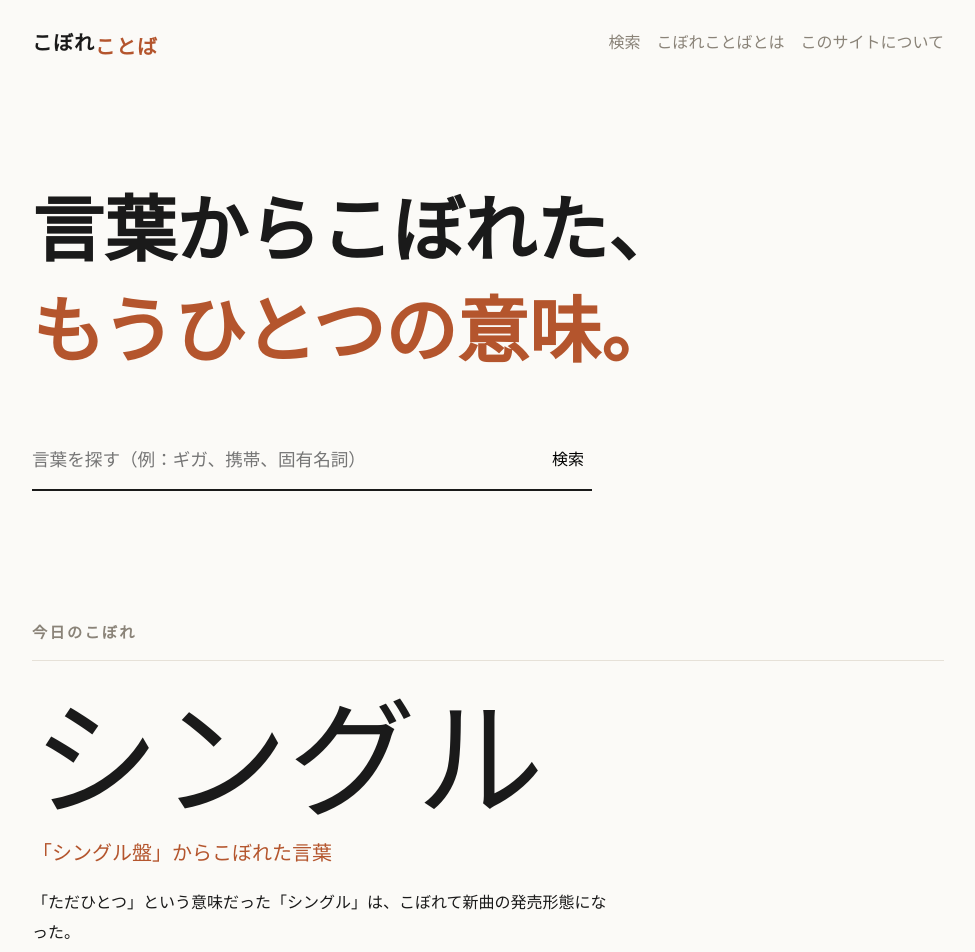
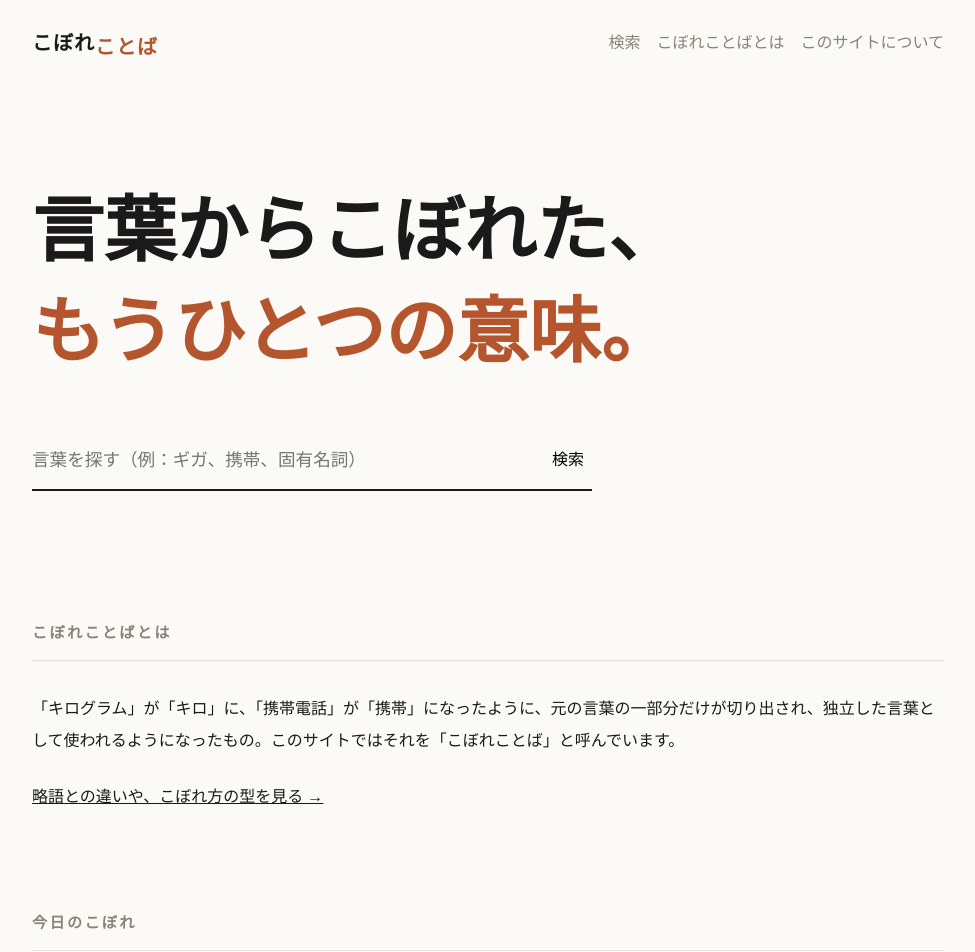
Before and after one commit to reload-co-jp/kobore, a Next.js app: page / in a window 1280 px wide. Shown: the top 952 px of the page, without its empty margins (152-1127 px from the left). Built offline with nearby package versions, Linux system fonts and the light colour scheme.

Commit message:
Add concept introduction

```diff
--- a/app/page.tsx
+++ b/app/page.tsx
@@ -32,6 +32,20 @@ const Page = () => {
           ))}
         </h1>
         <SearchBox />
+      </section>
+
+      <section className="section">
+        <h2 className="section-title">
+          <Link href="/concept/">こぼれことばとは</Link>
+        </h2>
+        <div className="about">
+          <p>
+            「キログラム」が「キロ」に、「携帯電話」が「携帯」になったように、元の言葉の一部分だけが切り出され、独立した言葉として使われるようになったもの。このサイトではそれを「こぼれことば」と呼んでいます。
+          </p>
+          <p>
+            <Link href="/concept/">略語との違いや、こぼれ方の型を見る →</Link>
+          </p>
+        </div>
       </section>
 
       <section className="section">
```
